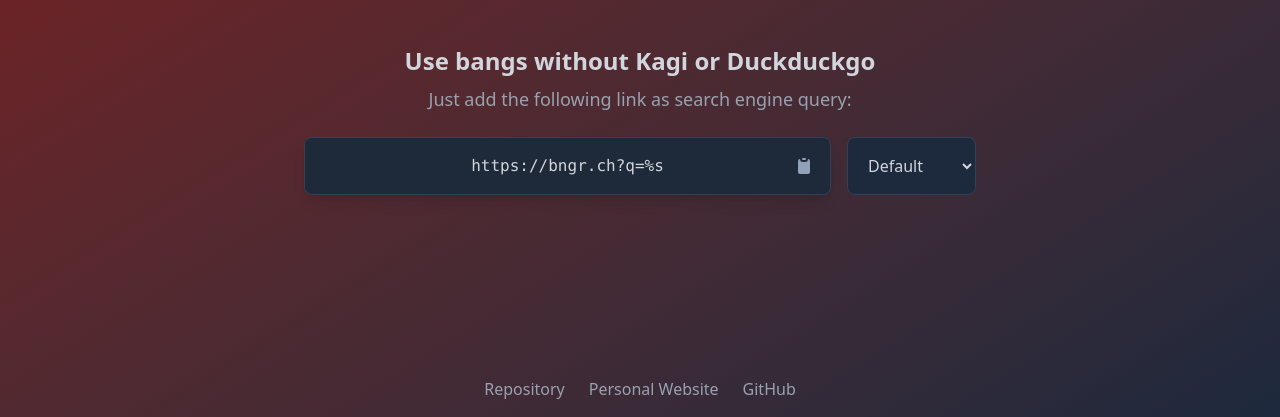
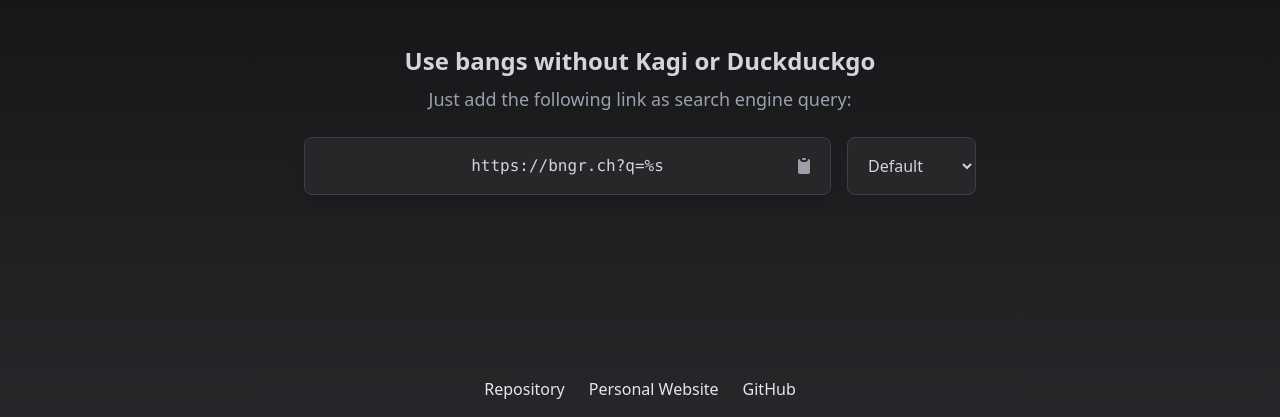
Before and after one commit to raphaelluethy/bngr, a website built with Vite: page index.html in a window 1280 px wide. Shown: the part 383-800 px from the top of the page. Built offline with nearby package versions, Linux system fonts and the light colour scheme.

Commit message:
style: Update UI with zinc color palette and refined design

```diff
--- a/index.html
+++ b/index.html
@@ -1,11 +1,8 @@
 <!DOCTYPE html>
 <html lang="en">
+
 <head>
-        <script
-            src="/src/main.ts"
-            type="module"
-            async
-            fetchpriority="high">
+    <script src="/src/main.ts" type="module" async fetchpriority="high">
     </script>
     <meta charset="UTF-8" />
     <meta name="viewport" content="width=device-width, initial-scale=1.0" />
@@ -17,13 +14,16 @@
             0% {
                 transform: scale(1);
             }
+
             50% {
                 transform: scale(1.2);
             }
+
             100% {
                 transform: scale(1);
             }
         }
+
         .copy-animation {
             animation: copyAnimation 0.3s ease-in-out;
         }
@@ -36,9 +36,9 @@
         }
     </style>
 </head>
+
 <body
-        class="min-h-screen bg-gradient-to-br from-red-900 to-slate-800 flex items-center justify-center p-4"
-    >
+    class="min-h-screen bg-gradient-to-b from-zinc-950 to-zinc-800 text-zinc-200 flex items-center justify-center p-4">
     <!-- Logo -->
     <div class="fixed top-4 right-4">
         <a href="https://raphaelluethy.ch">
@@ -51,7 +51,9 @@
     <div class="w-full max-w-2xl">
         <!-- Title -->
         <div class="text-center mb-12">
-                <h1 class="text-7xl font-bold gradient-text mb-1 leading-relaxed py-1">bngr.ch</h1>
+            <h1
+                class="text-7xl font-bold bg-gradient-to-tr from-zinc-100 to-zinc-300 text-transparent bg-clip-text mb-1 leading-relaxed py-1">
+                bngr.ch</h1>
             <p class="text-gray-400 text-lg">Universal Bang Search</p>
         </div>
 
@@ -61,43 +63,24 @@
             <p class="text-gray-400 text-lg">Just add the following link as search engine query:</p>
         </div>
         <div class="flex items-center gap-4">
-                <div
-                    class="relative bg-slate-800 rounded-lg shadow-lg border border-slate-700 flex-1"
-                >
-                    <input
-                        type="text"
-                        readonly
-                        id="copyText"
-                        value="https://bngr.ch?q=%s"
-                        class="w-full bg-gray-800 text-gray-300 font-mono p-4 rounded-lg focus:outline-none focus:ring-2 focus:ring-red-500 cursor-default select-all text-center"
-                    />
-                    <button
-                        id="copyButton"
-                        onclick="copyToClipboard()"
-                        class="absolute top-0 right-0 h-full px-4 flex items-center justify-center text-slate-400 hover:text-slate-200 focus:outline-none"
-                        title="Copy to clipboard"
-                    >
-                        <svg
-                            id="copyIcon"
-                            xmlns="http://www.w3.org/2000/svg"
-                            class="h-5 w-5"
-                            viewBox="0 0 20 20"
-                            fill="currentColor"
-                        >
+            <div class="relative bg-zinc-800 rounded-lg shadow-lg border border-zinc-700 flex-1">
+                <input type="text" readonly id="copyText" value="https://bngr.ch?q=%s"
+                    class="w-full bg-zinc-800 text-zinc-300 font-mono p-4 rounded-lg focus:outline-none focus:ring-2 focus:ring-zinc-500 cursor-default select-all text-center" />
+                <button id="copyButton" onclick="copyToClipboard()"
+                    class="absolute top-0 right-0 h-full px-4 flex items-center justify-center text-zinc-400 hover:text-zinc-200 focus:outline-none"
+                    title="Copy to clipboard">
+                    <svg id="copyIcon" xmlns="http://www.w3.org/2000/svg" class="h-5 w-5" viewBox="0 0 20 20"
+                        fill="currentColor">
+                        <path d="M8 3a1 1 0 011-1h2a1 1 0 110 2H9a1 1 0 01-1-1z" />
                         <path
-                                d="M8 3a1 1 0 011-1h2a1 1 0 110 2H9a1 1 0 01-1-1z"
-                            />
-                            <path
-                                d="M6 3a2 2 0 00-2 2v11a2 2 0 002 2h8a2 2 0 002-2V5a2 2 0 00-2-2 3 3 0 01-3 3H9a3 3 0 01-3-3z"
-                            />
+                            d="M6 3a2 2 0 00-2 2v11a2 2 0 002 2h8a2 2 0 002-2V5a2 2 0 00-2-2 3 3 0 01-3 3H9a3 3 0 01-3-3z" />
                     </svg>
                 </button>
             </div>
 
             <select
-                    class="bg-slate-800 text-gray-300 p-4 rounded-lg focus:outline-none focus:ring-2 focus:ring-red-500 border border-slate-700 h-[58px]"
-                    id="engineSelect"
-                >
+                class="bg-zinc-800 text-zinc-300 p-4 rounded-lg focus:outline-none focus:ring-2 focus:ring-zinc-500 border border-zinc-700 h-[58px]"
+                id="engineSelect">
                 <option default value="default">Default</option>
                 <option value="g">Google</option>
                 <option value="p">Perplexity</option>
@@ -107,10 +90,8 @@
             </select>
         </div>
         <!-- Notification -->
-            <div
-                id="notification"
-                class="fixed bottom-4 right-4 bg-green-500 text-white px-4 py-2 rounded-lg transform translate-y-16 opacity-0 transition-all duration-300"
-            >
+        <div id="notification"
+            class="fixed bottom-4 right-4 bg-green-500 text-white px-4 py-2 rounded-lg transform translate-y-16 opacity-0 transition-all duration-300">
             Copied to clipboard! 📋
         </div>
     </div>
@@ -157,17 +138,21 @@
 
     <!-- Footer -->
     <footer class="fixed bottom-4 left-0 w-full text-center">
-            <div class="flex justify-center space-x-6 text-gray-400">
-                <a href="https://github.com/raphaelluethy/bngr.ch" class="hover:text-gray-200 transition-colors" target="_blank" rel="noopener noreferrer">
+        <div class="flex justify-center space-x-6 text-gray-200">
+            <a href="https://github.com/raphaelluethy/bngr.ch" class="hover:text-gray-200 transition-colors"
+                target="_blank" rel="noopener noreferrer">
                 Repository
             </a>
-                <a href="https://raphaelluethy.ch" class="hover:text-gray-200 transition-colors" target="_blank" rel="noopener noreferrer">
+            <a href="https://raphaelluethy.ch" class="hover:text-gray-200 transition-colors" target="_blank"
+                rel="noopener noreferrer">
                 Personal Website
             </a>
-                <a href="https://github.com/raphaelluethy" class="hover:text-gray-200 transition-colors" target="_blank" rel="noopener noreferrer">
+            <a href="https://github.com/raphaelluethy" class="hover:text-gray-200 transition-colors" target="_blank"
+                rel="noopener noreferrer">
                 GitHub
             </a>
         </div>
     </footer>
 </body>
+
 </html>
```
Also changed, not shown: 1 other file. Lines whose indentation alone changed are shown as unchanged.
